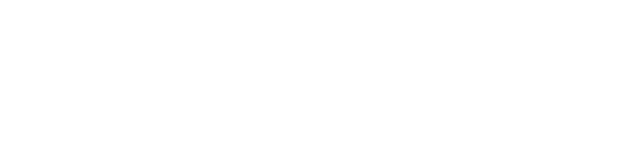
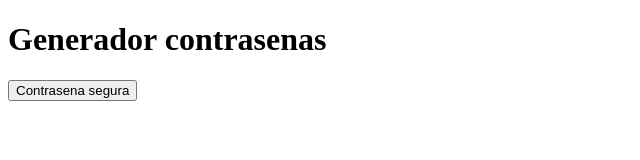
Before and after one commit to ikabeee/evaluacion-diagnostica, a plain HTML site: page 3-generadorContrasenas/index.html in a window 1280 px wide. Shown: the whole page, without its empty margins (0-640 px from the left). Drawn offline with Linux system fonts and the light colour scheme.

Commit message:
Html para genera contrasenas

```diff
--- a/3-generadorContrasenas/index.html
+++ b/3-generadorContrasenas/index.html
@@ -6,6 +6,8 @@
     <title>Generador de Contraseñas</title>
 </head>
 <body>
-
+    <h1>Generador contrasenas</h1>
+    <button onclick="generarContrasena()">Contrasena segura</button>
+    <script src="./script.js"></script>
 </body>
 </html>
```
